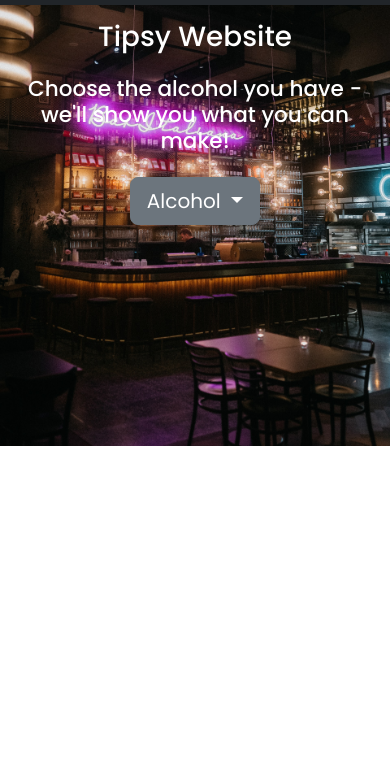
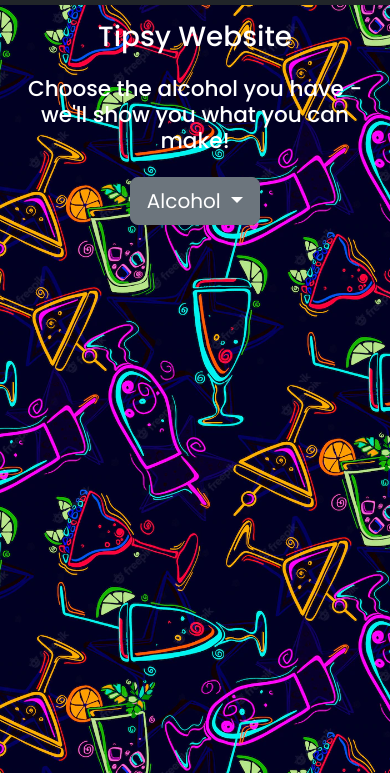
Before and after one commit to sanchezbarry/sanchezbarry, a plain HTML site: page index.html in a window 390 px wide. Shown: the part 71-844 px from the top of the page. Drawn offline with nearby package versions, Linux system fonts and the light colour scheme.

Commit message:
bg update

```diff
--- a/style.css
+++ b/style.css
@@ -13,6 +13,14 @@ body{
   background-position: 25% 25%;
   background-repeat: no-repeat;
   background-size: cover;
+}
+
+@media screen and (max-width: 414px) {
+  body {
+  background-image: url('./mobilebg.png');
+  background-repeat: repeat;
+  background-size: 500px;
+  }
 }
 
 #landing-content {
```
Also changed, not shown: mobilebg.png (added).
